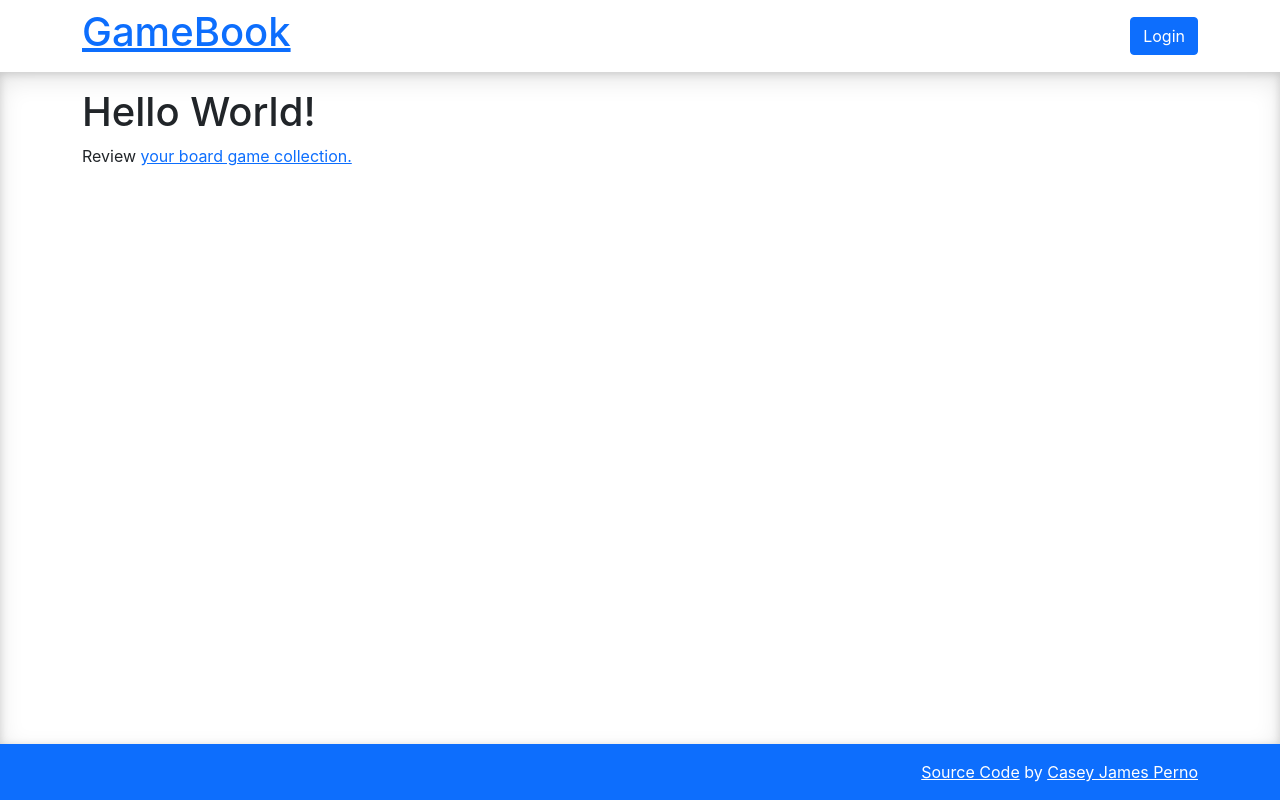
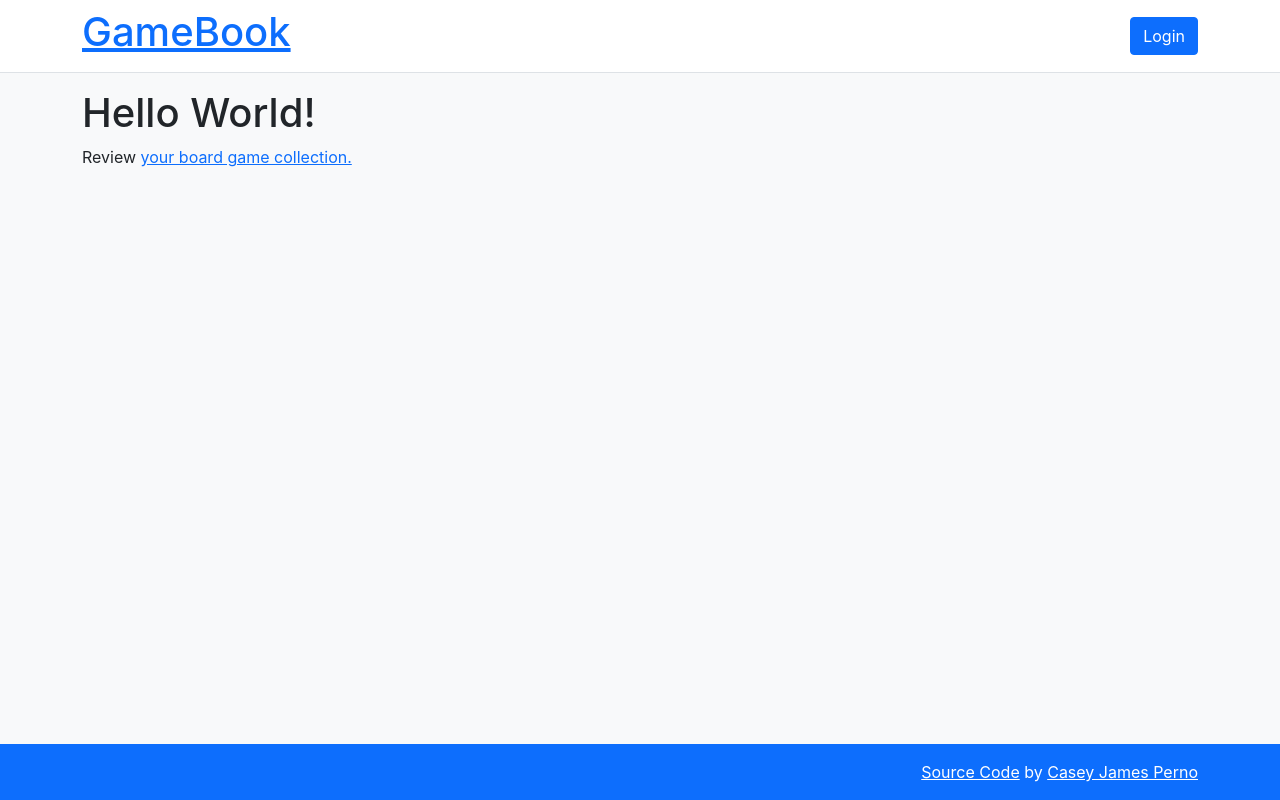
Before and after one commit to khaosophy/gameventory, a React (Create React App) app: page / in a window 1280 px wide. Built offline with nearby package versions, Linux system fonts and the light colour scheme; no server answers.

Commit message:
update header styles

```diff
--- a/src/components/header.js
+++ b/src/components/header.js
@@ -5,7 +5,8 @@ import { auth, logout } from '../firebase';
 export default function Header() {
   const [user, loading] = useAuthState(auth);
   return (
-    <header className="container py-2 d-flex align-items-center justify-content-between">
+    <header className="border-bottom">
+      <div className="container py-2 d-flex align-items-center justify-content-between">
         <h1 className="logo">
           {/* todo: logo */}
           <Link to="/">
@@ -27,6 +28,7 @@ export default function Header() {
             </Link>
           )}
         </div>
+      </div>
     </header>
   )
 }
--- a/src/templates/page-template.js
+++ b/src/templates/page-template.js
@@ -5,11 +5,8 @@ export default function PageTemplate({children}) {
   return (<>
     <Header />
     <main
-      className="py-3"
-      style={{
-        boxShadow: 'inset 0 0.5em 1.5em rgb(0 0 0 / 10%), inset 0 0.125em 0.5em rgb(0 0 0 / 15%)',
-        flex: 1,
-      }}
+      className="py-3 bg-light"
+      style={{ flex: 1 }}
     >
       {children}
     </main>
```
Lines whose indentation alone changed are shown as unchanged.
